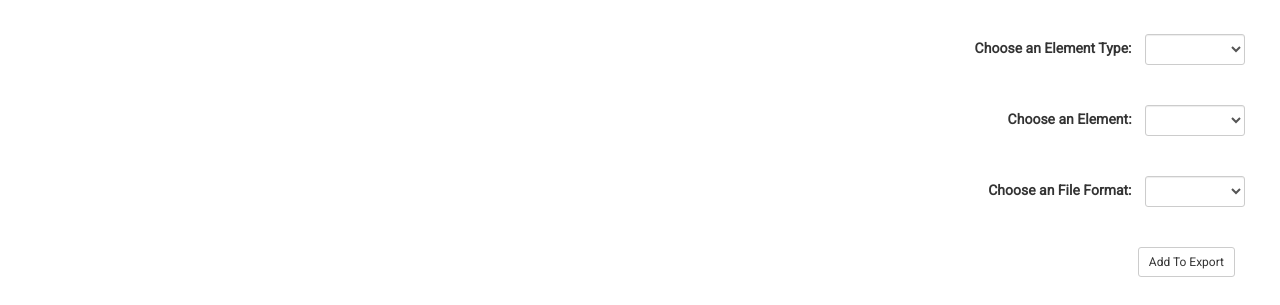
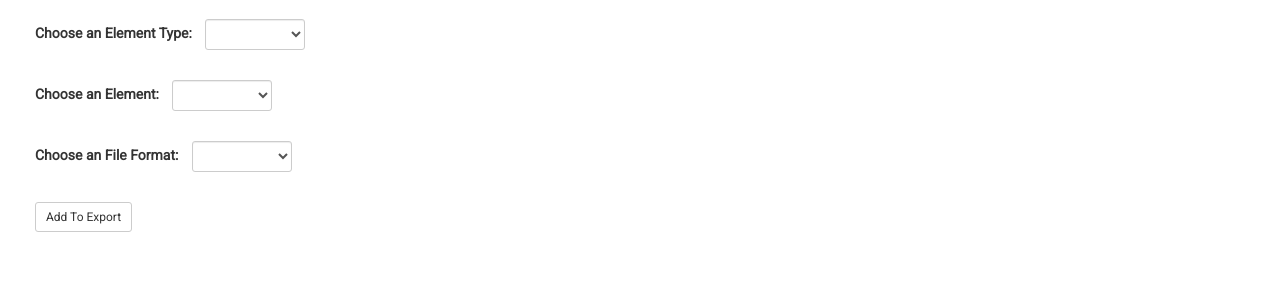
Before and after one commit to hud-code/multi-format-exporter, a website: page views/index.html in a window 1280 px wide. Shown: the part 171-476 px from the top of the page. Drawn offline with Linux system fonts and the light colour scheme; files that its build step writes are made by us from their sources; files whose address does not match are found by name.

Commit message:
Update bom.css

```diff
--- a/public/css/bom.css
+++ b/public/css/bom.css
@@ -27,9 +27,8 @@ caption {
 }
 
 .row {
-  align-content: flex-start;
-  padding-top: 20px;
-  padding-bottom: 20px;
+  padding-top: 15px;
+  padding-bottom: 15px;
 }
 
 .app-title {
@@ -137,7 +136,7 @@ img {
 }
 
 .options {
-  float: right;
+  float: left;
 }
 
 .bom-select {
```
